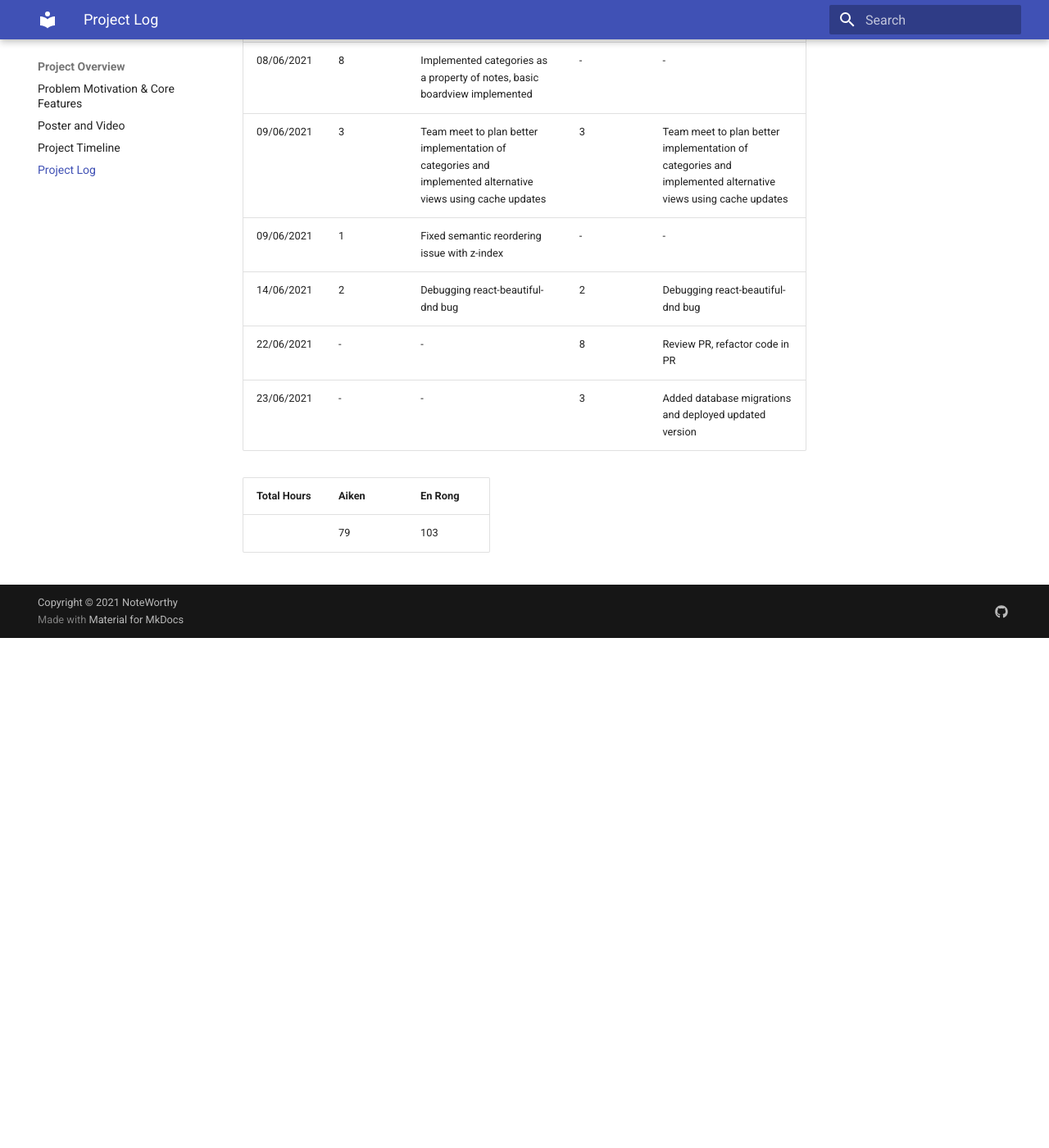
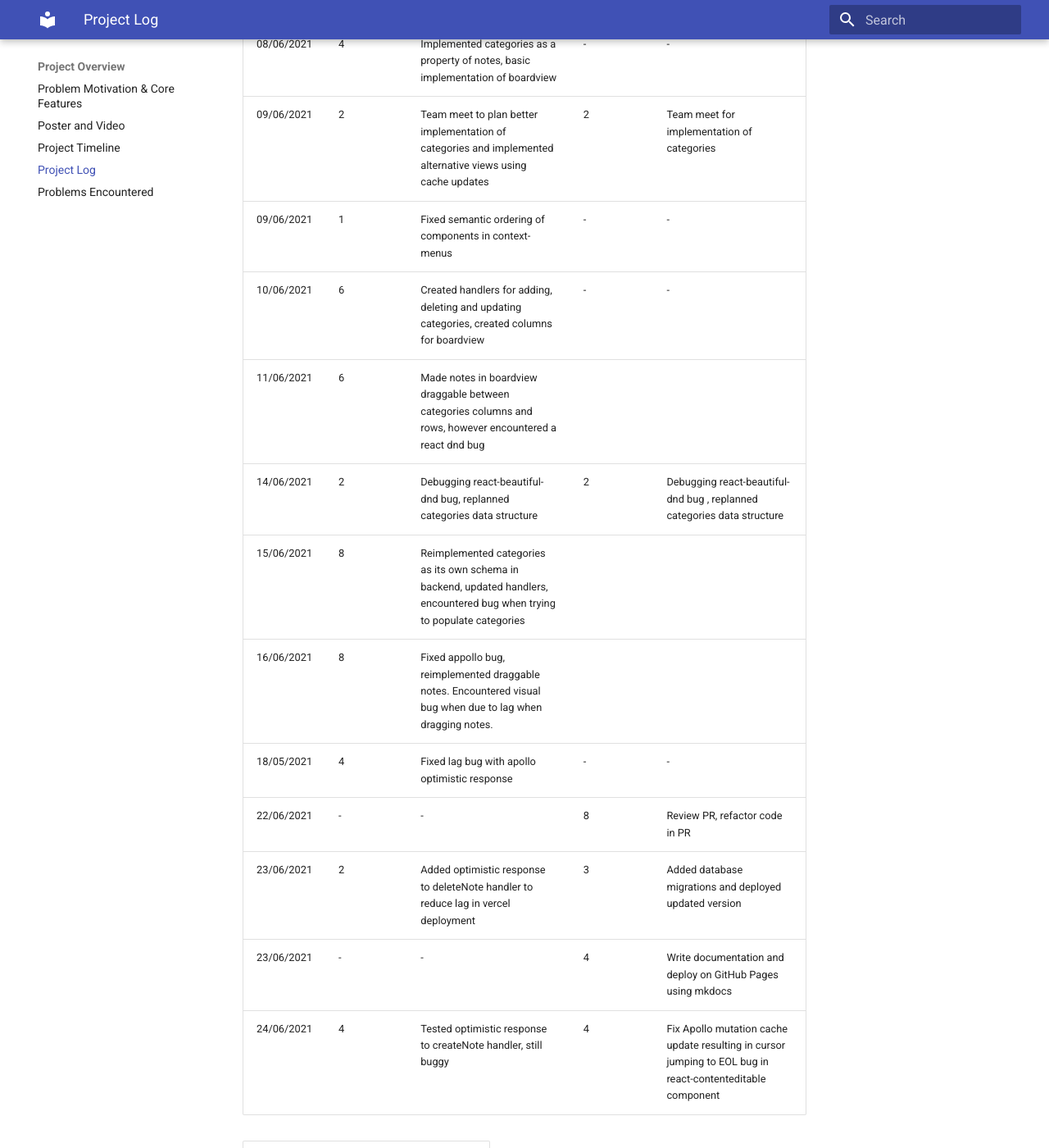
Before and after one commit to chownces/NoteWorthy-Documentation, an MkDocs documentation site: the page built from docs/project-overview/projectlog.md, in a window 1280 px wide and 1400 px high, scrolled down 2782 px. Shown: the whole window at 82% size. Built offline with MkDocs 1.6.1 and Material for MkDocs 9.7.7, drawn with Linux system fonts in a browser that asks for light colours; before the commit the page ends 3560 px from its top, so only the background shows below that.

Commit message:
Updated project log, created problems encountered.

```diff
--- a/docs/project-overview/projectlog.md
+++ b/docs/project-overview/projectlog.md
@@ -1,44 +1,51 @@
 |    Date    |    Aiken hours    |  	Description 	 |    En Rong hours	  |    Description    |
 | ---------- | -- | ----------------------------------------------------------------------------------------------------------------- | -- | ----------------------------------------------------------------------------------------------------------- |
-| 25/04/2021 | \- | \-                                                                                                                | 2  | GitHub Repo setup                                                                                           |
-| 30/04/2021 | \- | \-                                                                                                                | 4  | Added CI checks and tests                                                                                   |
-| 01/05/2021 | \- | \-                                                                                                                | 6  | Connected frontend to GraphQL backend. Added basic block dragging functionality in notepage                 |
-| 02/05/2021 | \- | \-                                                                                                                | 4  | Handle blocks updates in backend. Added an all notes summary page                                           |
-| 09/05/2021 | \- | \-                                                                                                                | 2  | Updated Apollo InMemoryCache implementation                                                                 |
-| 10/05/2021 | \- | \-                                                                                                                | 6  | Updated frontend caching and blocks updates in backend                                                      |
-| 11/05/2021 | \- | \-                                                                                                                | 6  | Added routing in the frontend, and responsive navbar, loading and 404 components                            |
-| 12/05/2021 | \- | \-                                                                                                                | 2  | Added UI snapshot tests                                                                                     |
-| 13/05/2021 | 2  | Read up Git commands                                                                                              | 2  | Added mockups for frontend tests                                                                            |
-| 14/05/2021 | 4  | First meeting with project mentor and project discussion regarding poster and video submission                    | 4  | First meeting with project mentor and project discussion regarding poster and video submission              |
-| 14/05/2021 | 4  | Read up ReactJS documentation                                                                                     | 4  | Read up on handling authentication on web apps (JWT)                                                        |
-| 15/05/2021 | 6  | Mission Control #1 Workshops (ReactJS and HTML/ CSS/ JS)                                                          | \- | \-                                                                                                          |
-| 15/05/2021 | 4  | Poster and video for submission                                                                                   | 4  | Poster and video for submission                                                                             |
-| 16/05/2021 | 2  | Read-up semantic UI react API                                                                                     | \- | \-                                                                                                          |
-| 17/05/2021 | 4  | Created boardview template with semantic UI react                                                                 | \- | \-                                                                                                          |
-| 20/05/2021 | 5  | Attempted to add context menu to noteblocks                                                                       | \- | \-                                                                                                          |
-| 21/05/2021 | \- | \-                                                                                                                | 4  | Reading up on access and refresh token authentication flow                                                  |
-| 22/05/2021 | \- | \-                                                                                                                | 6  | Implementing authentication with JWT access and refresh tokens                                              |
-| 22/05/2021 | 2  | Mission Control #2 Workshop (ReactJS)                                                                             | 2  | Mission Control #2 Workshop (ReactJS)                                                                       |
-| 24/05/2021 | 6  | Reworked context menu for noteblocks, added delete and add row buttons                                            | 10 | Added PassportJS and switched to sessions and cookies auth flow                                             |
-| 25/05/2021 | \- | \-                                                                                                                | 2  | Frontend logout                                                                                             |
-| 26/05/2021 | \- | \-                                                                                                                | 8  | Update backend GraphQL resolvers and miscellaneous frontend updates                                         |
-| 26/05/2021 | \- | \-                                                                                                                | 3  | Deployment to MongoDB Atlas, Heroku and Vercel                                                              |
-| 28/05/2021 | 3  | Read up GraphQL and Appollo API                                                                                   | \- | \-                                                                                                          |
-| 28/05/2021 | 3  | Attempted to add boardview/ tableview to notepages                                                                | \- | \-                                                                                                          |
-| 29/05/2021 | 2  | Team-meeting to update each other on implementations                                                              | 2  | Team-meeting to update each other on implementations                                                        |
-| 30/05/2021 | \- | \-                                                                                                                | 2  | Added deleteNote and deleteDatabase mutations. Fixed login state bug in frontend.                           |
-| 01/06/2021 | 4  | Added renaming functionality to components                                                                        | \- | \-                                                                                                          |
-| 02/06/2021 | 2  | Reworked renaming functionality with react state props                                                            | \- | \-                                                                                                          |
-| 02/06/2021 | 4  | Encountered react state persistence bug when implementing alternative views, workaround with React-router links m |    |                                                                                                             |
-| 04/06/2021 | 2  | Fixed Git Pull Request merge issues and snapshot testing                                                          | 2  | Fixed Git PR merge issues and snapshot testing                                                              |
-| 06/06/2021 | 6  | Familiarising with apollo and mongodb API                                                                         | \- | \-                                                                                                          |
-| 08/06/2021 | 8  | Implemented categories as a property of notes, basic boardview implemented                                        | \- | \-                                                                                                          |
-| 09/06/2021 | 3  | Team meet to plan better implementation of categories and implemented alternative views using cache updates       | 3  | Team meet to plan better implementation of categories and implemented alternative views using cache updates |
-| 09/06/2021 | 1  | Fixed semantic reordering issue with z-index                                                                      | \- | \-                                                                                                          |
-| 14/06/2021 | 2  | Debugging react-beautiful-dnd bug                                                                                 | 2  | Debugging react-beautiful-dnd bug                                                                           |
-| 22/06/2021 | \- | \-                                                                                                                | 8  | Review PR, refactor code in PR                                                                              |
-| 23/06/2021 | \- | \-                                                                                                                | 3  | Added database migrations and deployed updated version                                                      |
+| 25/04/2021 | - | -                                                                                                                           | 2  | GitHub Repo setup                                                                                          |
+| 30/04/2021 | - | -                                                                                                                           | 4  | Added CI checks and tests                                                                                  |
+| 01/05/2021 | - | -                                                                                                                           | 6  | Connected frontend to GraphQL backend. Added basic block dragging functionality in notepage                |
+| 02/05/2021 | - | -                                                                                                                           | 4  | Handle blocks updates in backend. Added an all notes summary page                                          |
+| 09/05/2021 | - | -                                                                                                                           | 2  | Updated Apollo InMemoryCache implementation                                                                |
+| 10/05/2021 | - | -                                                                                                                           | 6  | Updated frontend caching and blocks updates in backend                                                     |
+| 11/05/2021 | - | -                                                                                                                           | 6  | Added routing in the frontend, and responsive navbar, loading and 404 components                           |
+| 12/05/2021 | - | -                                                                                                                           | 2  | Added UI snapshot tests                                                                                    |
+| 13/05/2021 | 2 | Read up Git commands                                                                                                        | 2  | Added mockups for frontend tests                                                                           |
+| 14/05/2021 | 4 | First meeting with project mentor and project discussion regarding poster and video submission                              | 4  | First meeting with project mentor and project discussion regarding poster and video submission             |
+| 14/05/2021 | 4 | Read up ReactJS documentation                                                                                               | 4  | Read up on handling authentication on web apps (JWT)                                                       |
+| 15/05/2021 | 6 | Mission Control #1 Workshops (ReactJS and HTML/ CSS/ JS)                                                                    | -  | -                                                                                                          |
+| 15/05/2021 | 4 | Poster and video for submission                                                                                             | 4  | Poster and video for submission                                                                            |
+| 16/05/2021 | 2 | Read-up semantic UI react API                                                                                               | -  | -                                                                                                          |
+| 17/05/2021 | 4 | Created boardview template with semantic UI react                                                                           | -  | -                                                                                                          |
+| 20/05/2021 | 5 | Attempted to add context menu to noteblocks                                                                                 | -  | -                                                                                                          |
+| 21/05/2021 | - | -                                                                                                                           | 4  | Reading up on access and refresh token authentication flow                                                 |
+| 22/05/2021 | - | -                                                                                                                           | 6  | Implementing authentication with JWT access and refresh tokens                                             |
+| 22/05/2021 | 2 | Mission Control #2 Workshop (ReactJS)                                                                                       | 2  | Mission Control #2 Workshop (ReactJS)                                                                      |
+| 24/05/2021 | 6 | Reworked context menu for noteblocks, added delete and add row buttons                                                      | 10 | Added PassportJS and switched to sessions and cookies auth flow                                            |
+| 25/05/2021 | - | -                                                                                                                           | 2  | Frontend logout                                                                                            |
+| 26/05/2021 | - | -                                                                                                                           | 8  | Update backend GraphQL resolvers and miscellaneous frontend updates                                        |
+| 26/05/2021 | - | -                                                                                                                           | 3  | Deployment to MongoDB Atlas, Heroku and Vercel                                                             |
+| 28/05/2021 | 3 | Read up GraphQL and Appollo API                                                                                             | -  | -                                                                                                          |
+| 28/05/2021 | 3 | Attempted to add boardview/ tableview to notepages                                                                          | -  | -                                                                                                          |
+| 29/05/2021 | 2 | Team-meeting to update each other on implementations                                                                        | 2  | Team-meeting to update each other on implementations                                                       |
+| 30/05/2021 | - | -                                                                                                                           | 2  | Added deleteNote and deleteDatabase mutations. Fixed login state bug in frontend.                          |
+| 01/06/2021 | 4 | Added renaming functionality to components                                                                                  | -  | -                                                                                                          |
+| 02/06/2021 | 2 | Reworked renaming functionality with react state props                                                                      | -  | -                                                                                                          |
+| 02/06/2021 | 4 | Encountered react state persistence bug when implementing alternative views, workaround with React-router links m           |    |                                                                                                            |
+| 04/06/2021 | 2 | Fixed Git Pull Request merge issues and snapshot testing                                                                    | 2  | Fixed Git PR merge issues and snapshot testing                                                             |
+| 06/06/2021 | 6 | Familiarising with apollo and mongodb API                                                                                   | -  | -                                                                                                          |
+| 08/06/2021 | 4 | Implemented categories as a property of notes, basic implementation of boardview                                            | -  | -                                                                                                          |
+| 09/06/2021 | 2 | Team meet to plan better implementation of categories and implemented alternative views using cache updates                 | 2  | Team meet for implementation of categories                                                                 |
+| 09/06/2021 | 1 | Fixed semantic ordering of components in context-menus                                                                      | -  | -                                                                                                          |
+| 10/06/2021 | 6 | Created handlers for adding, deleting and updating categories, created columns for boardview                                | -  | -                                                                                                          |
+| 11/06/2021 | 6 | Made notes in boardview draggable between categories columns and rows, however encountered a react dnd bug                  |    |                                                                                                            |
+| 14/06/2021 | 2 | Debugging react-beautiful-dnd bug, replanned categories data structure                                                      | 2  | Debugging react-beautiful-dnd bug , replanned categories data structure                                    |
+| 15/06/2021 | 8 | Reimplemented categories as its own schema in backend, updated handlers, encountered bug when trying to populate categories |    |                                                                                                            |
+| 16/06/2021 | 8 | Fixed appollo bug, reimplemented draggable notes. Encountered visual bug when due to lag when dragging notes.               |    |                                                                                                            |
+| 18/05/2021 | 4 | Fixed lag bug with apollo optimistic response                                                                               | -  | -                                                                                                          |
+| 22/06/2021 | - | -                                                                                                                           | 8  | Review PR, refactor code in PR                                                                             |
+| 23/06/2021 | 2 | Added optimistic response to deleteNote handler to reduce lag in vercel deployment                                          | 3  | Added database migrations and deployed updated version                                                     |
+| 23/06/2021 | - | -                                                                                                                           | 4  | Write documentation and deploy on GitHub Pages using mkdocs                                                |
+| 24/06/2021 | 4 | Tested optimistic response to createNote handler, still buggy                                                               | 4  | Fix Apollo mutation cache update resulting in cursor jumping to EOL bug in react-contenteditable component |
 
 | Total Hours | Aiken | En Rong |
 | ----------- | ----- | ------- |
-|             |  79   |   103   |
+|             |  112   |   110   |
--- a/mkdocs.yml
+++ b/mkdocs.yml
@@ -16,6 +16,7 @@ nav:
     - Poster and Video: 'project-overview/postervideo.md'
     - Project Timeline: 'project-overview/timeline.md'
     - Project Log: 'project-overview/projectlog.md'
+    - Problems Encountered: 'project-overview/problemsencountered.md'
   - Developer Guide:
     - Getting Started:
       - Frontend Setup: 'getting-started/frontendsetup.md'
```
Also changed, not shown: docs/project-overview/problemsencountered.md (added, +28 -0 lines).
